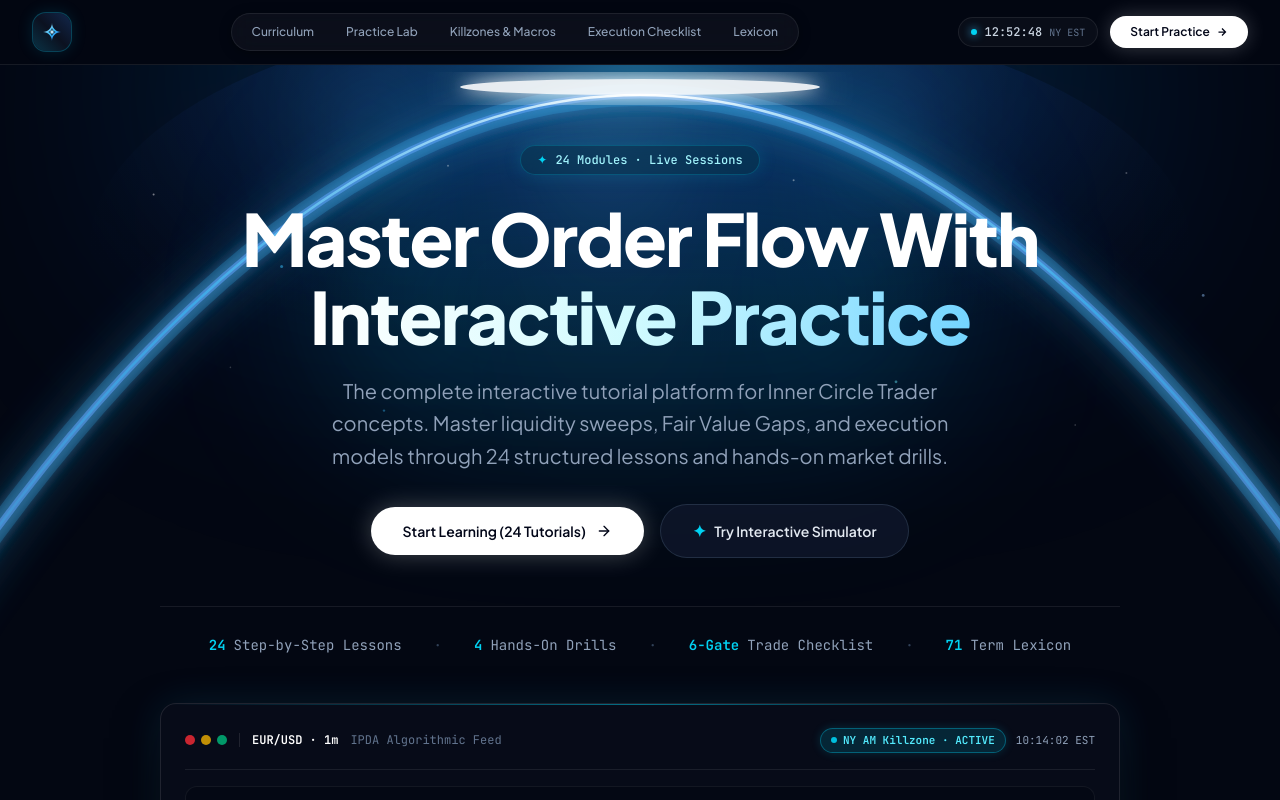
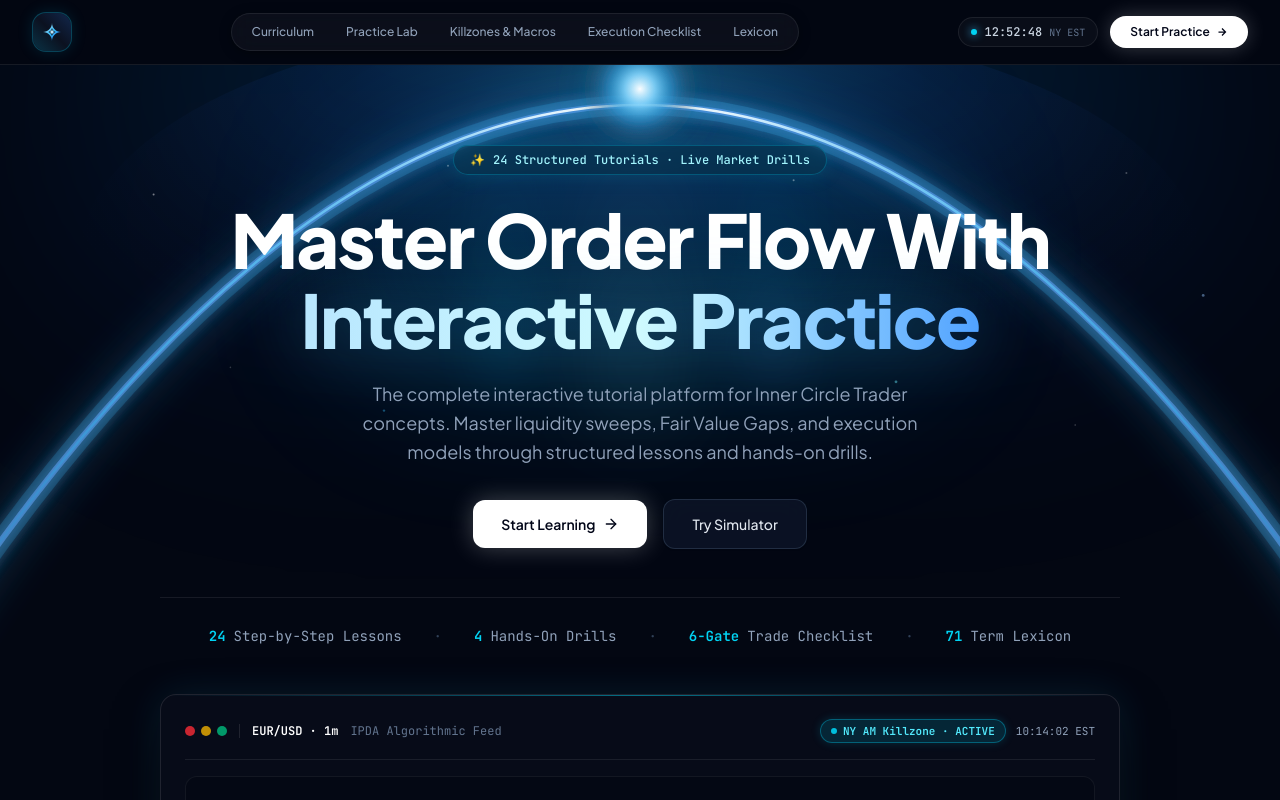
Before and after one commit to rimraf-adi/ict, a Next.js app: page / in a window 1280 px wide. Shown: the top 800 px of the page. Built offline with nearby package versions, Linux system fonts and the light colour scheme.

Commit message:
refine hero planetary arch, buttons and typography to match neone design

```diff
--- a/src/app/page.tsx
+++ b/src/app/page.tsx
@@ -29,74 +29,85 @@ export default function HomePage() {
 
         {/* Celestial Horizon Planetary Arc & Stardust Atmosphere */}
         <div className="absolute top-0 left-1/2 -translate-x-1/2 w-full max-w-[1500px] h-[720px] pointer-events-none select-none overflow-hidden">
+
           {/* Deep Space Radial Halos Underneath */}
-          <div className="absolute -top-[160px] left-1/2 -translate-x-1/2 w-[1000px] h-[500px] bg-gradient-to-b from-cyan-500/25 via-blue-600/15 to-transparent rounded-full blur-[120px]" />
-          <div className="absolute top-[80px] left-1/2 -translate-x-1/2 w-[650px] h-[300px] bg-sky-400/15 rounded-full blur-[80px]" />
+          <div className="absolute -top-[140px] left-1/2 -translate-x-1/2 w-[1100px] h-[480px] bg-gradient-to-b from-cyan-500/20 via-blue-600/12 to-transparent rounded-full blur-[130px]" />
+          <div className="absolute top-[60px] left-1/2 -translate-x-1/2 w-[600px] h-[260px] bg-sky-400/15 rounded-full blur-[75px]" />
 
-          {/* Subtle Vertical Atmospheric Light Shafts */}
-          <div className="absolute top-0 left-1/2 -translate-x-1/2 w-[850px] h-[420px] opacity-35 mix-blend-screen pointer-events-none">
-            <div className="absolute left-[15%] top-0 w-28 h-[360px] bg-gradient-to-b from-cyan-300/30 via-cyan-400/10 to-transparent blur-2xl transform -rotate-12" />
-            <div className="absolute left-[38%] top-0 w-36 h-[400px] bg-gradient-to-b from-sky-200/35 via-blue-400/10 to-transparent blur-2xl" />
-            <div className="absolute right-[18%] top-0 w-28 h-[360px] bg-gradient-to-b from-cyan-300/30 via-cyan-400/10 to-transparent blur-2xl transform rotate-12" />
+          {/* Vertical Atmospheric Light Shafts Ascending into Deep Space (NEONE style) */}
+          <div className="absolute top-0 left-1/2 -translate-x-1/2 w-[800px] h-[360px] opacity-25 pointer-events-none flex justify-center gap-14">
+            <div className="w-14 h-[320px] bg-gradient-to-t from-sky-400/35 via-cyan-300/15 to-transparent blur-xl" />
+            <div className="w-24 h-[360px] bg-gradient-to-t from-cyan-300/40 via-sky-200/20 to-transparent blur-2xl" />
+            <div className="w-16 h-[320px] bg-gradient-to-t from-blue-400/35 via-cyan-400/15 to-transparent blur-xl" />
           </div>
 
-          {/* Celestial Horizon Planetary Arch (Dome curvature framing headline, exactly like NEONE) */}
-          <div className="absolute top-0 left-1/2 -translate-x-1/2 w-[1200px] md:w-[1500px] h-[480px]">
-            <svg viewBox="0 0 1200 480" className="w-full h-full overflow-visible" fill="none" xmlns="http://www.w3.org/2000/svg">
+          {/* Celestial Horizon Planetary Arch (Exact circular arc curvature framing the text, NEONE style) */}
+          <div className="absolute top-0 left-1/2 -translate-x-1/2 w-[1200px] md:w-[1500px] h-[520px]">
+            <svg viewBox="0 0 1200 520" className="w-full h-full overflow-visible" fill="none" xmlns="http://www.w3.org/2000/svg">
               <defs>
                 <linearGradient id="neoneArcGrad" x1="0%" y1="100%" x2="100%" y2="100%">
-                  <stop offset="0%" stopColor="#38bdf8" stopOpacity="0" />
-                  <stop offset="20%" stopColor="#38bdf8" stopOpacity="0.6" />
+                  <stop offset="0%" stopColor="#0284c7" stopOpacity="0" />
+                  <stop offset="15%" stopColor="#38bdf8" stopOpacity="0.45" />
+                  <stop offset="32%" stopColor="#7dd3fc" stopOpacity="0.85" />
+                  <stop offset="47%" stopColor="#ffffff" stopOpacity="1" />
                   <stop offset="50%" stopColor="#ffffff" stopOpacity="1" />
-                  <stop offset="80%" stopColor="#38bdf8" stopOpacity="0.6" />
-                  <stop offset="100%" stopColor="#38bdf8" stopOpacity="0" />
+                  <stop offset="53%" stopColor="#ffffff" stopOpacity="1" />
+                  <stop offset="68%" stopColor="#7dd3fc" stopOpacity="0.85" />
+                  <stop offset="85%" stopColor="#38bdf8" stopOpacity="0.45" />
+                  <stop offset="100%" stopColor="#0284c7" stopOpacity="0" />
                 </linearGradient>
+                <radialGradient id="apexFlare" cx="50%" cy="50%" r="50%">
+                  <stop offset="0%" stopColor="#ffffff" stopOpacity="0.95" />
+                  <stop offset="25%" stopColor="#7dd3fc" stopOpacity="0.7" />
+                  <stop offset="55%" stopColor="#0284c7" stopOpacity="0.3" />
+                  <stop offset="100%" stopColor="#030712" stopOpacity="0" />
+                </radialGradient>
                 <filter id="neoneGlow" x="-20%" y="-40%" width="140%" height="200%">
                   <feGaussianBlur stdDeviation="8" result="blur1" />
-                  <feGaussianBlur stdDeviation="24" result="blur2" />
+                  <feGaussianBlur stdDeviation="22" result="blur2" />
                   <feMerge>
                     <feMergeNode in="blur2" />
                     <feMergeNode in="blur1" />
                     <feMergeNode in="SourceGraphic" />
                   </feMerge>
                 </filter>
-                <radialGradient id="neoneAura" cx="50%" cy="12%" r="65%">
-                  <stop offset="0%" stopColor="#38bdf8" stopOpacity="0.32" />
-                  <stop offset="40%" stopColor="#2563eb" stopOpacity="0.14" />
+                <radialGradient id="neoneAura" cx="50%" cy="10%" r="65%">
+                  <stop offset="0%" stopColor="#38bdf8" stopOpacity="0.28" />
+                  <stop offset="40%" stopColor="#2563eb" stopOpacity="0.10" />
                   <stop offset="100%" stopColor="#030712" stopOpacity="0" />
                 </radialGradient>
               </defs>
 
               {/* Radiant Atmosphere Aura behind the crest */}
-              <ellipse cx="600" cy="180" rx="550" ry="240" fill="url(#neoneAura)" />
+              <ellipse cx="600" cy="190" rx="560" ry="240" fill="url(#neoneAura)" />
 
               {/* Outer Deep Glow Arch */}
               <path
-                d="M -150 620 Q 600 -560 1350 620"
+                d="M -150 640 Q 600 -560 1350 640"
                 stroke="#38bdf8"
-                strokeWidth="22"
-                strokeOpacity="0.22"
+                strokeWidth="20"
+                strokeOpacity="0.20"
                 filter="url(#neoneGlow)"
               />
 
               {/* Mid Electric Blue Arch */}
               <path
-                d="M -150 620 Q 600 -560 1350 620"
+                d="M -150 640 Q 600 -560 1350 640"
                 stroke="#60a5fa"
-                strokeWidth="7"
+                strokeWidth="6"
                 strokeOpacity="0.55"
                 filter="url(#neoneGlow)"
               />
 
               {/* Core Razor-Sharp Luminous Rim */}
               <path
-                d="M -150 620 Q 600 -560 1350 620"
+                d="M -150 640 Q 600 -560 1350 640"
                 stroke="url(#neoneArcGrad)"
                 strokeWidth="2.5"
               />
 
-              {/* Intense Crest Light Burst */}
-              <ellipse cx="600" cy="22" rx="180" ry="8" fill="#ffffff" opacity="0.9" filter="url(#neoneGlow)" />
+              {/* Natural Apex Flare Burst (Seamless radial glow, no hard pill edge) */}
+              <circle cx="600" cy="24" r="60" fill="url(#apexFlare)" filter="url(#neoneGlow)" />
             </svg>
           </div>
 
@@ -119,41 +130,40 @@ export default function HomePage() {
 
         <div className="relative mx-auto max-w-5xl px-4 sm:px-6 lg:px-8 text-center">
 
-          {/* Centered Pill Badge */}
-          <div className="inline-flex items-center gap-2 px-4 py-1.5 rounded-full border border-cyan-500/25 bg-cyan-950/40 text-cyan-200 text-xs font-mono font-medium backdrop-blur-md shadow-[0_0_18px_rgba(6,182,212,0.18)] mb-6">
-            <span className="text-cyan-400">✦</span>
-            <span>24 Modules · Live Sessions</span>
+          {/* Centered Pill Badge (NEONE style) */}
+          <div className="inline-flex items-center gap-2 px-4 py-1.5 rounded-full border border-cyan-500/30 bg-cyan-950/40 text-cyan-200 text-xs font-mono font-medium backdrop-blur-md shadow-[0_0_20px_rgba(6,182,212,0.18)] mb-6">
+            <span className="text-cyan-400">✨</span>
+            <span>24 Structured Tutorials · Live Market Drills</span>
           </div>
 
-          {/* Master Headline: Confident, crisp sans typography */}
-          <h1 className="text-4xl sm:text-6xl md:text-7xl font-extrabold tracking-tight text-white leading-[1.08] max-w-4xl mx-auto">
+          {/* Master Headline: Crisp Sans with Ice-Blue Glow (NEONE style) */}
+          <h1 className="text-4xl sm:text-6xl md:text-[68px] lg:text-[74px] font-extrabold tracking-tight text-white leading-[1.08] max-w-4xl mx-auto">
             Master Order Flow With{" "}
-            <span className="bg-gradient-to-r from-white via-cyan-100 to-sky-300 bg-clip-text text-transparent">
+            <span className="bg-gradient-to-r from-sky-200 via-cyan-100 to-blue-400 bg-clip-text text-transparent drop-shadow-[0_0_35px_rgba(56,189,248,0.35)]">
               Interactive Practice
             </span>
           </h1>
 
           {/* Subtitle */}
-          <p className="mt-5 text-base sm:text-lg md:text-xl text-slate-400 max-w-2xl mx-auto font-normal leading-relaxed">
-            The complete interactive tutorial platform for Inner Circle Trader concepts. Master liquidity sweeps, Fair Value Gaps, and execution models through 24 structured lessons and hands-on market drills.
+          <p className="mt-5 text-sm sm:text-base md:text-lg text-slate-400 max-w-xl mx-auto font-normal leading-relaxed">
+            The complete interactive tutorial platform for Inner Circle Trader concepts. Master liquidity sweeps, Fair Value Gaps, and execution models through structured lessons and hands-on drills.
           </p>
 
-          {/* Call to Actions (NEONE Solid White + Dark Glass Pills) */}
+          {/* Call to Actions (NEONE Solid White + Dark Glass with rounded-xl squircle borders) */}
           <div className="mt-8 flex flex-wrap items-center justify-center gap-4">
             <Link
               href="/learn"
-              className="px-8 py-3.5 rounded-full bg-white hover:bg-slate-100 text-slate-950 font-semibold text-sm shadow-[0_0_25px_rgba(255,255,255,0.25)] transition-all hover:scale-102 flex items-center gap-2.5 group"
+              className="px-7 py-3.5 rounded-xl bg-white hover:bg-slate-100 text-slate-950 font-semibold text-sm shadow-[0_0_25px_rgba(255,255,255,0.25)] transition-all hover:scale-102 flex items-center gap-2 group"
             >
-              <span>Start Learning (24 Tutorials)</span>
+              <span>Start Learning</span>
               <ArrowRight className="h-4 w-4 transition-transform group-hover:translate-x-0.5" />
             </Link>
 
             <Link
               href="/practice"
-              className="px-8 py-3.5 rounded-full bg-slate-900/80 hover:bg-slate-800 text-slate-200 border border-slate-700/60 font-semibold text-sm transition-all hover:border-slate-500 hover:text-white flex items-center gap-2"
+              className="px-7 py-3.5 rounded-xl bg-slate-900/70 hover:bg-slate-800 text-slate-200 hover:text-white font-medium text-sm border border-slate-700/60 shadow-xs transition-all hover:border-slate-500 backdrop-blur-md flex items-center gap-2"
             >
-              <span className="text-cyan-400 text-base">✦</span>
-              <span>Try Interactive Simulator</span>
+              <span>Try Simulator</span>
             </Link>
           </div>
 
```
